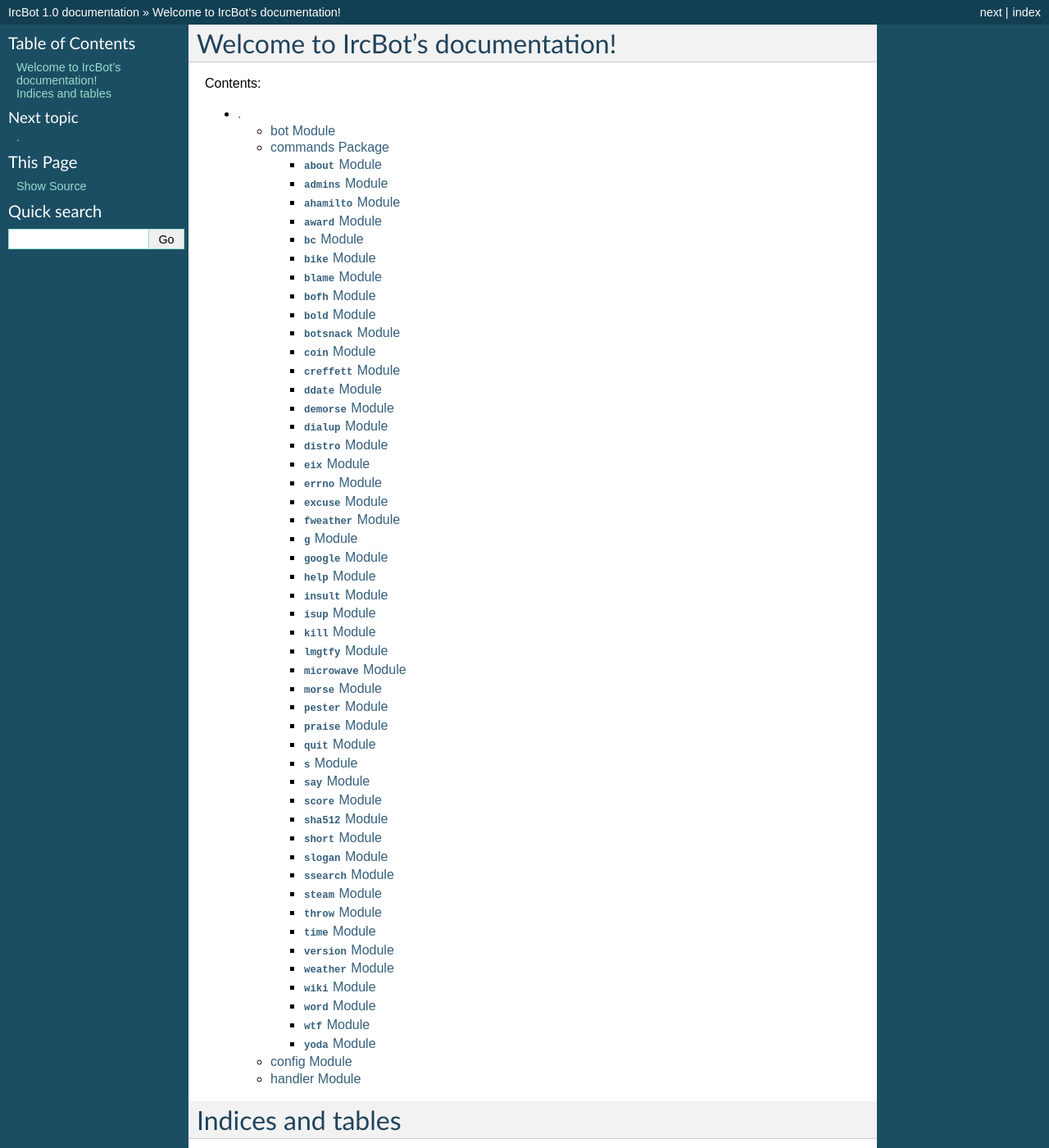
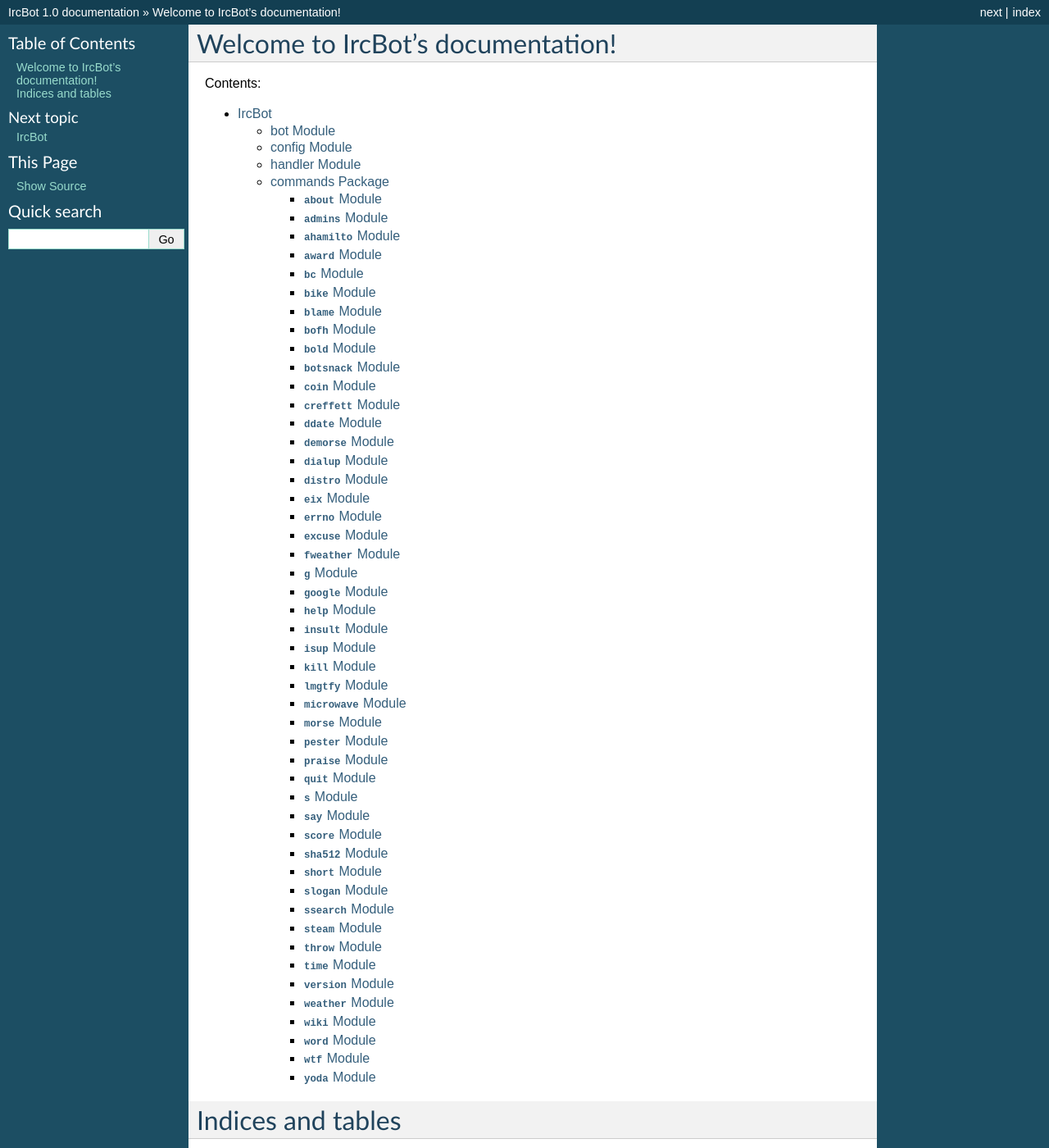
Before and after one commit to tjcsl/cslbot, a Sphinx documentation site: the page built from doc/index.rst, in a window 1280 px wide and 1400 px high. Shown: the whole window at 82% size. Built offline with Sphinx 7.4.7, drawn with Linux system fonts in a browser that asks for light colours; some of the changed lines change nothing that is shown.

Commit message:
doc fixes

```diff
--- a/doc/index.rst
+++ b/doc/index.rst
@@ -1,8 +1,3 @@
-.. . documentation master file, created by
-   sphinx-quickstart on Tue Jun 25 15:55:26 2013.
-   You can adapt this file completely to your liking, but it should at least
-   contain the root `toctree` directive.
-
 Welcome to IrcBot's documentation!
 ==================================
 
--- a/doc/modules.rst
+++ b/doc/modules.rst
@@ -1,10 +1,10 @@
-.
-=
+IrcBot
+======
 
 .. toctree::
    :maxdepth: 4
 
    bot
-   commands
    config
    handler
+   commands
```
